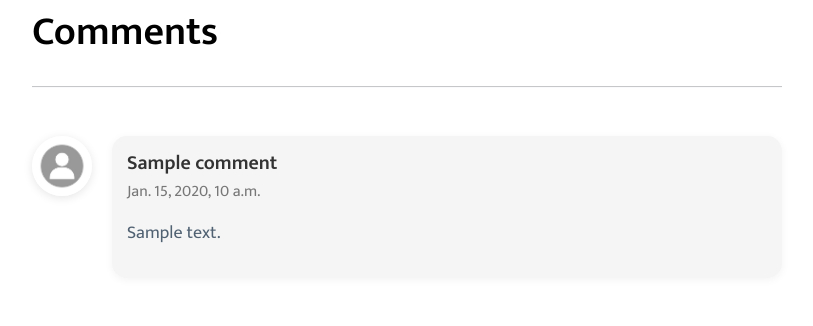
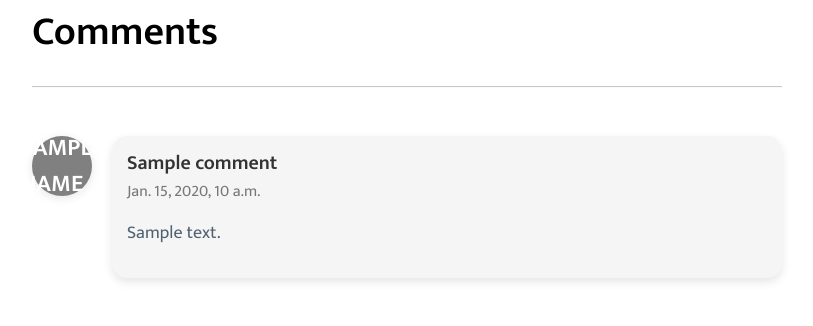
Before and after one commit to ElytraSolutions/EngineersNepal, a Django app: template templates/home/newsdetail.html in a window 1280 px wide. Shown: the part 1842-2168 px from the top of the page, without its empty margins (38-851 px from the left). Run offline with Django 4.2, Linux system fonts and the light colour scheme; the template is opened without the code that fills it: most values are stand-ins (such as "Sample title", 1, 10 or a date in 2020); grey boxes marked "Sample" are stand-in pictures; form fields are guessed from the names that the template uses; some libraries are stand-ins or nearby versions.

Commit message:
profile picture with first name, static files for production and few changes

```diff
--- a/newsportal/settings.py
+++ b/newsportal/settings.py
@@ -52,6 +52,7 @@ X_FRAME_OPTIONS = 'SAMEORIGIN'
 
 MIDDLEWARE = [
     'django.middleware.security.SecurityMiddleware',
+    'whitenoise.middleware.WhiteNoiseMiddleware',
     'django.contrib.sessions.middleware.SessionMiddleware',
     'django.middleware.common.CommonMiddleware',
     'django.middleware.csrf.CsrfViewMiddleware',
--- a/newsportal/urls.py
+++ b/newsportal/urls.py
@@ -19,11 +19,15 @@ from django.urls import path, include
 from django.conf.urls.static import static
 from django.conf import settings
 from django.views.static import serve
+from django.urls import re_path
+
 
 urlpatterns = [
     path('', include('home.urls')),
     path('admin/', admin.site.urls),
     path('ckeditor/', include('ckeditor_uploader.urls')),
+    re_path(r'^media/(?P<path>.*)$', serve, {'document_root': settings.MEDIA_ROOT}),
+
 ]
 
 if settings.DEBUG == True:
--- a/templates/base.html
+++ b/templates/base.html
@@ -166,12 +166,20 @@
     margin-bottom: 30px;
 }
 
-.comment img {
+.comment .profile-initial {
     width: 60px;
     height: 60px;
+    display: flex;
+    align-items: center;
+    justify-content: center;
     border-radius: 50%;
+    font-size: 24px;
+    font-weight: 600;
+    background-color: #808080    ; /* Placeholder background color */
+    color: #fff; /* Placeholder text color */
     margin-right: 20px;
     box-shadow: 0px 2px 10px rgba(0, 0, 0, 0.1);
+
 }
 
 .comment-details {
@@ -179,7 +187,8 @@
     padding: 15px;
     background-color: #f5f5f5;
     border-radius: 15px;
-    box-shadow: 0px 2px 8px rgba(0, 0, 0, 0.05);
+    box-shadow: 0px 4px 10px rgba(0, 0, 0, 0.1);
+
 }
 
 .comment h4 {
--- a/templates/home/newsdetail.html
+++ b/templates/home/newsdetail.html
@@ -147,26 +147,38 @@
                     <a href="{% url 'verify-comment' news.slug %}"> <i class="fa fa-check-circle" aria-hidden="true">Verify all</i>
                     </a>
                     {% for comment in commentsall %}
-                    <div class="comment mt-5 text-justify">
-                        <img src="{% static 'defaultcomment.jpg' %}" alt="">
+                    <div class="comment-container mt-5 text-justify">
+                        <div class="comment">
+                            <div class="profile-initial">{{ comment.name|first|upper }}</div>
                         <div class="comment-details">
                             <h4>{{comment.name}}
                             </h4>
                             <span> - {{comment.date}}</span>
                         <p>{{comment.comment}}</p>
 
+
                         {% if comment.verified %}
-                        <a href="{% url 'verifycomment' comment.id %}"> <i class="fa fa-check-circle" aria-hidden="true"> Unverify</i> </a>&nbsp;&nbsp;&nbsp;&nbsp;
+                        <a href="{% url 'verifycomment' comment.id %}"> <i class="fa fa-close" aria-hidden="true"><b> Unverify </b></i> </a>&nbsp;&nbsp;&nbsp;&nbsp;
                         {% else %}
-                        <a href="{% url 'verifycomment' comment.id %}"> <i class="fa fa-check-circle" aria-hidden="true"> Verify</i> </a>&nbsp;&nbsp;&nbsp;&nbsp;
+                        <a href="{% url 'verifycomment' comment.id %}"> <i class="fa fa-check-circle" aria-hidden="true"><b> Verify </b></i> </a>&nbsp;&nbsp;&nbsp;&nbsp;
                         {% endif %}
-                        <a href="{% url 'deletecomment' comment.id %}">  <i class="fa fa-trash" aria-hidden="true"> Delete</i></a>
+                        <a href="{% url 'deletecomment' comment.id %}">  <i class="fa fa-trash" aria-hidden="true"><b> Delete </b></i></a>
                     </div>
                 </div>
+            </div>
                     {% endfor %}
                     {% else %}
                     {% for comment in comments %}
                     <div class="comment-container mt-5 text-justify">
+                        <div class="comment">
+                            <div class="profile-initial">{{ comment.name|first|upper }}</div>
+                            <div class="comment-details">
+                                <h4>{{ comment.name }}</h4>
+                                <span>{{ comment.date }}</span>
+                                <p>{{ comment.comment }}</p>
+                            </div>
+                        </div>
+                    {% comment %} <div class="comment-container mt-5 text-justify">
                         <div class="comment">
                             <img src="{% static 'defaultcomment.jpg' %}" alt="">
                             <div class="comment-details">
@@ -175,10 +187,7 @@
                                 <p>{{comment.comment}}</p>
                             </div>
                         </div>
-
-                        <!-- Add more comment divs for additional comments -->
-
-                    </div>
+                    </div>                                     {% endcomment %}
                     {% endfor %}
                     {% endif %}
 
```
